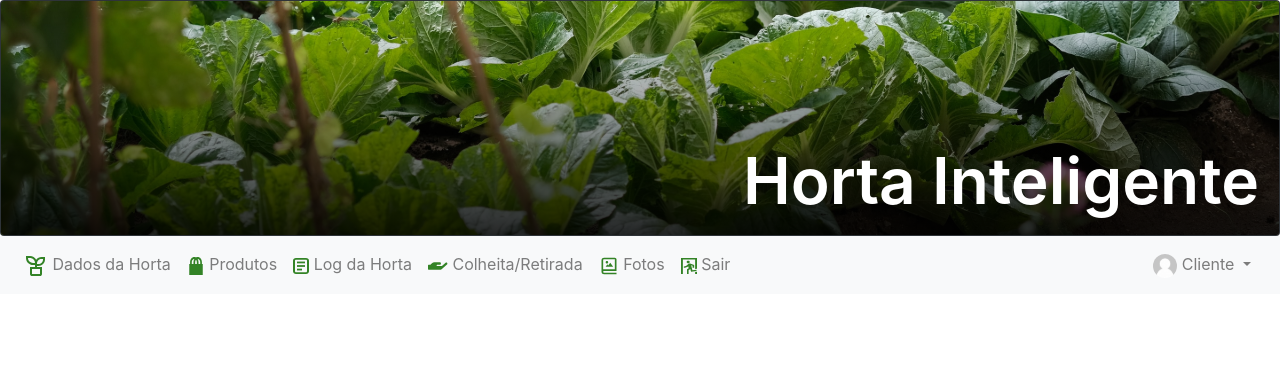
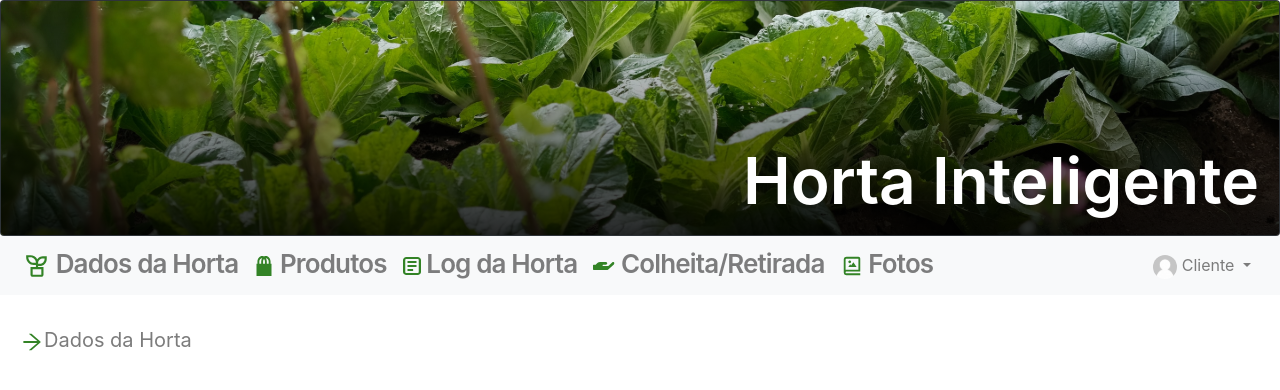
Before and after one commit to giucarvalh0/Horta_Inteligente, an Angular app: page / in a window 1280 px wide. Shown: the top 390 px of the page. Built offline with nearby package versions, Linux system fonts and the light colour scheme.

Commit message:
Changes on app.component.html

```diff
--- a/src/app/app.component.html
+++ b/src/app/app.component.html
@@ -13,58 +13,58 @@
 </div>
 
 <nav class="navbar navbar-expand-lg navbar-light bg-light">
-  <div class="collapse navbar-collapse" id="navbarNav" >
+  <div class="collapse navbar-collapse" id="navbarNav" style="font-size: 26px; letter-spacing: -0.033em; line-height: 24px; font-weight: 600;">
     <ul class="navbar-nav">
 
       <li class="nav-item">
         <a class="nav-link" href="#">
-          <img src="assets\img\ri_plant-line.svg" width="24" height="24" class="d-inline-block align-middle" alt="  " loading="lazy">
+          <img src="assets\img\ri_plant-line.svg" width="26" height="26" class="d-inline-block align-middle" alt="  " loading="lazy">
           Dados da Horta      </a>
       </li>
 
       <li class="nav-item">
         <a class="nav-link" href="#">
-          <img src="assets\img\Vector.svg" width="18" height="18" class="d-inline-block align-middle" alt="  " loading="lazy">
+          <img src="assets\img\Vector.svg" width="20" height="20" class="d-inline-block align-middle" alt="  " loading="lazy">
           Produtos      </a>
       </li>
 
       <li class="nav-item">
         <a class="nav-link" href="#">
-          <img src="assets\img\Group.svg" width="16" height="16" class="d-inline-block align-middle" alt="  " loading="lazy">
+          <img src="assets\img\Group.svg" width="18" height="18" class="d-inline-block align-middle" alt="  " loading="lazy">
           Log da Horta      </a>
       </li>
 
       <li class="nav-item">
         <a class="nav-link" href="#">
-          <img src="assets\img\colheita.svg" width="20" height="20" class="d-inline-block align-middle" alt="  " loading="lazy">
+          <img src="assets\img\colheita.svg" width="22" height="22" class="d-inline-block align-middle" alt="  " loading="lazy">
           Colheita/Retirada      </a>
       </li>
 
       <li class="nav-item">
         <a class="nav-link" href="#">
-          <img src="assets\img\bx_bx-photo-album.svg" width="20" height="20" class="d-inline-block align-middle" alt="  " loading="lazy">
+          <img src="assets\img\bx_bx-photo-album.svg" width="22" height="22" class="d-inline-block align-middle" alt="  " loading="lazy">
           Fotos      </a>
       </li>
 
-      <li class="nav-item">
-        <a class="nav-link" href="#">
-          <img src="assets\img\exit.svg" width="16" height="16" class="d-inline-block align-middle" alt="  " loading="lazy">
-          Sair      </a>
-      </li>
     </ul>
   </div>
 
   <div class="dropdown">
-    <button class="btn btn-default dropdown-toggle" type="button" id="dropdownMenu1" data-toggle="dropdown" aria-haspopup="true" aria-expanded="false" style="color: #7c7c7c">
+    <button class="btn btn-default dropdown-toggle" type="button" id="dropdownMenu1" data-toggle="dropdown" aria-haspopup="true" aria-expanded="true" style="color: #7c7c7c">
       <img src="assets\img\Ellipse 29.svg" width="24" height="24" class="d-inline-block align-middle" alt="  " loading="lazy" >
       Cliente
     </button>
     <ul class="dropdown-menu" aria-labelledby="dropdownMenu1">
-      <li><a href="#">Action</a></li>
-      <li><a href="#">Another action</a></li>
-      <li><a href="#">Something else here</a></li>
-      <li role="separator" class="divider"></li>
-      <li><a href="#">Separated link</a></li>
+      <li><a href="#">Ver Perfil</a></li>
+      <li><a href="#">Sair</a></li>
     </ul>
   </div>
 </nav>
+
+<body>
+  <a _ngcontent-jjk-c16="" style="font-size: 20px; color: #7c7c7c; margin: 20px; line-height: 90px;">
+    <img _ngcontent-jjk-c16="" src="assets\img\ant-design_arrow-right-outlined.svg" alt="..." class="icon" width="24" height="24">{{title2}}
+
+  </a>
+
+</body>
--- a/src/app/app.component.ts
+++ b/src/app/app.component.ts
@@ -7,4 +7,5 @@
 })
 export class AppComponent {
   title = '\n\n\nHorta Inteligente';
+  title2 = 'Dados da Horta'
 }
```
Also changed, not shown: src/assets/img/ant-design_arrow-right-outlined.svg (added), src/assets/img/exit.svg (deleted).
